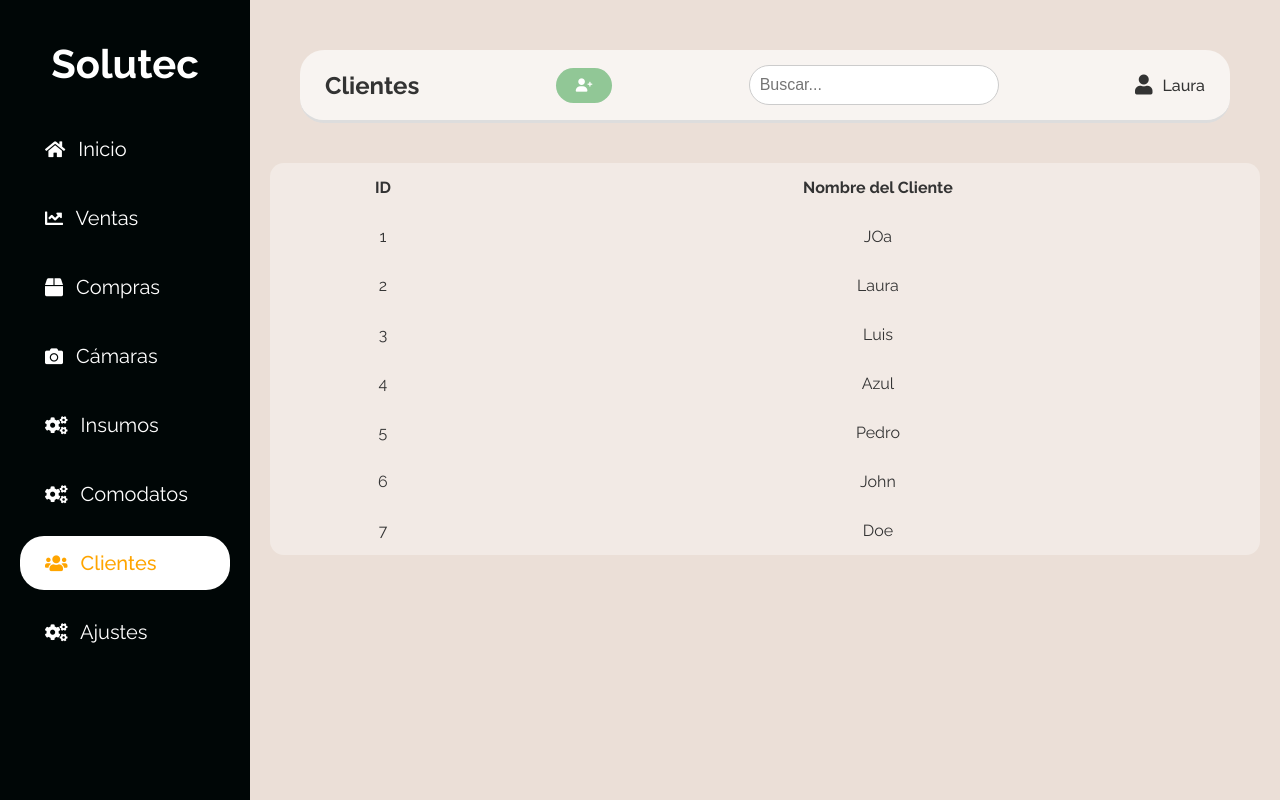
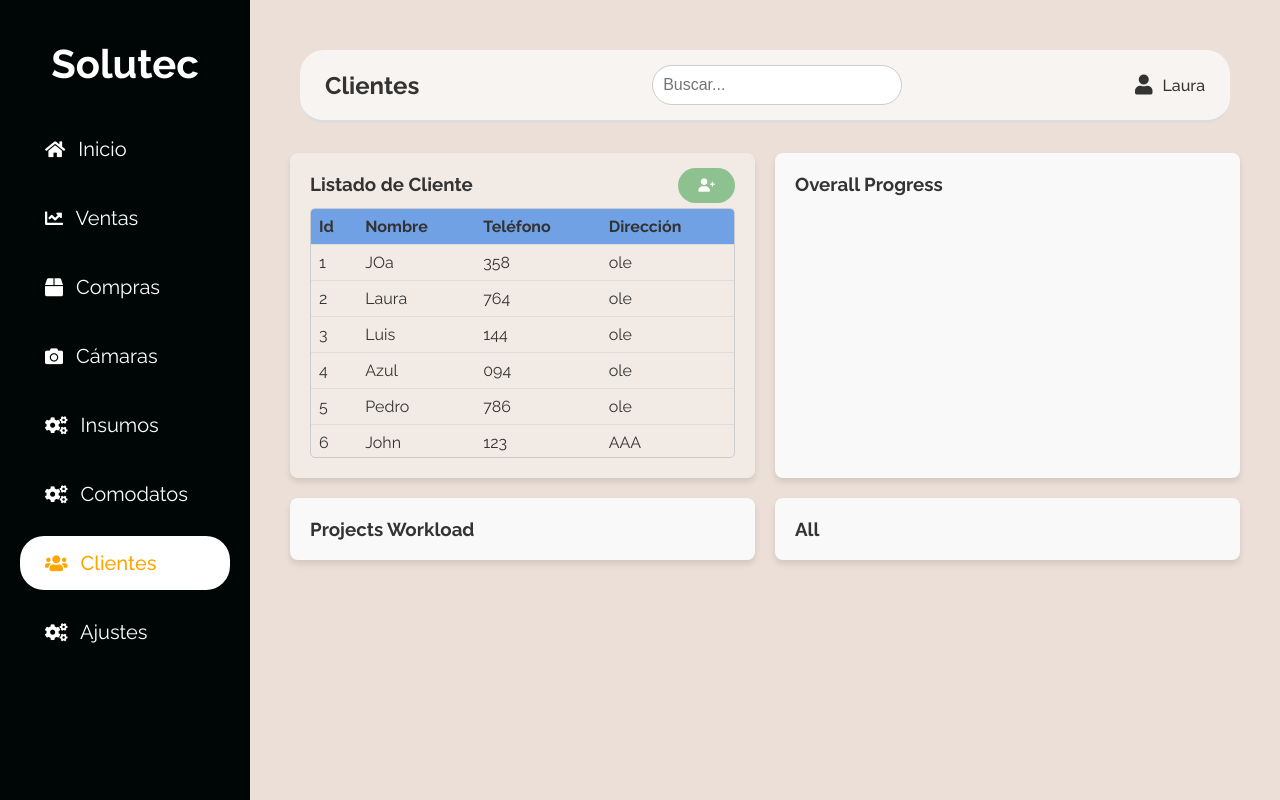
Before and after one commit to JoaquinBaldevenito/Proyecto-gestion, a Flask app: page /clientes in a window 1280 px wide. Run offline with Flask 3, Linux system fonts and the light colour scheme; some libraries are stand-ins or nearby versions.

Commit message:
Lista de Clientes

```diff
--- a/app/models.py
+++ b/app/models.py
@@ -4,6 +4,8 @@ class Cliente(db.Model):
     __tablename__ = 'clientes'
     id_cliente = db.Column(db.Integer, primary_key=True, autoincrement=True)
     nombre_cliente = db.Column(db.String(255), nullable=False)
+    telefono_cliente = db.Column(db.String(255), nullable=True)
+    direccion_cliente = db.Column(db.String(255), nullable=True)
 
 class Transaccion(db.Model):
     __tablename__ = 'transacciones'
--- a/app/routes.py
+++ b/app/routes.py
@@ -13,13 +13,28 @@ def clientes():
     clientes = Cliente.query.all()
     return render_template('clientes.html', clientes=clientes)
 
-@bp.route('/clientes/add', methods=['POST'])
+@bp.route('/add_cliente', methods=['POST'])
 def add_cliente():
     data = request.get_json()
     nombre_cliente = data.get('nombre_cliente')
-    if nombre_cliente:
-        nuevo_cliente = Cliente(nombre_cliente=nombre_cliente)
-        db.session.add(nuevo_cliente)
-        db.session.commit()
-        return jsonify({'id_cliente': nuevo_cliente.id_cliente, 'nombre_cliente': nuevo_cliente.nombre_cliente}), 201
-    return jsonify({'error': 'Nombre requerido'}), 400
+    telefono_cliente = data.get('telefono_cliente', '-')  # Valor por defecto es un guion
+    direccion_cliente = data.get('direccion_cliente', '-')  # Valor por defecto es un guion
+
+    # Validación de nombre_cliente
+    if not nombre_cliente:
+        return jsonify({'error': 'Nombre del cliente es requerido'}), 400
+
+    # Crear el cliente y agregarlo a la base de datos
+    cliente = Cliente(nombre_cliente=nombre_cliente, telefono_cliente=telefono_cliente, direccion_cliente=direccion_cliente)
+    db.session.add(cliente)
+    db.session.commit()
+
+    # Obtener el ID del cliente generado por la base de datos
+    new_cliente = {
+        'id_cliente': cliente.id_cliente,  # Usamos el ID generado por la base de datos
+        'nombre_cliente': cliente.nombre_cliente,
+        'telefono_cliente': cliente.telefono_cliente,
+        'direccion_cliente': cliente.direccion_cliente
+    }
+
+    return jsonify(new_cliente), 201
--- a/app/static/css/clientes.css
+++ b/app/static/css/clientes.css
@@ -41,6 +76,8 @@
     border: none;
     border-radius: 25px;
     cursor: pointer;
+    position: relative;
+    top: -5px;
 }
 
 .btn h {
@@ -51,36 +88,67 @@
     background-color: #45a049;
 }
 
-/* Tabla */
-.table {
-    width: 100%;
-    border-collapse: collapse; /* Los bordes de las celdas se colapsan */
-    margin: 40px auto;
-    text-align: center;
-    border-radius: 14px; /* Redondear las esquinas de la tabla */
-    overflow: hidden;
-
-}
-
-.table th, .table td {
-    padding: 15px 20px;
-    text-align: center;
-}
-
-/* Fondo alterno para las filas */
-.table tr:nth-child(odd) {
-    background-color: rgba(255, 255, 255, 0.34); /* Opacidad para las filas impares */
-}
-
-.table tr:nth-child(even) {
-    background-color: rgba(255, 255, 255, 0.34); /* Opacidad para las filas pares */
-}
-
-/* Encabezado */
-.table th {
-}
-
 /* Clase activa para elementos */
 .active {
     background-color: rgba(255, 255, 255, 0.2); /* Destacar el item activo */
 }
+
+.dashboard {
+    display: grid;
+    grid-template-columns: 1fr 1fr;
+    gap: 20px;
+    margin: 20px;
+  }
+
+  .top-controls {
+    display: flex;
+    justify-content: space-between;
+  }
+
+  .table-container {
+    max-height: 250px; /* Ajusta según el tamaño de las filas */
+    overflow-y: auto; /* Habilita el scroll vertical */
+    border: 1px solid #ccc; /* Opcional: para destacar el contenedor */
+
+    border-radius: 5px;
+  }
+
+  .summary-box {
+    grid-column: 0 / -1; /* Ocupa todo el ancho */
+    background: rgba(255, 255, 255, 0.34);
+    border-radius: 8px;
+    padding: 20px;
+    box-shadow: 0 4px 6px rgba(0, 0, 0, 0.1);
+  }
+
+  .summary-box table {
+    width: 100%;
+    border-collapse: collapse;
+  }
+
+  .summary-box tbody{
+    overflow: auto;
+  }
+
+  .summary-box table th,
+  .summary-box table td {
+    text-align: left;
+    padding: 8px;
+    border-bottom: 1px solid #ddd;
+  }
+
+  .summary-box thead {
+    position: sticky;
+    top: 0;
+    background-color: #70A1E5;
+    border-bottom: 1px solid #ddd;
+  }
+
+  .overall-progress,
+  .projects-workload,
+  .details-box {
+    background: #f9f9f9;
+    border-radius: 8px;
+    padding: 20px;
+    box-shadow: 0 4px 6px rgba(0, 0, 0, 0.1);
+  }
--- a/app/templates/clientes.html
+++ b/app/templates/clientes.html
@@ -10,13 +10,19 @@
 
 {% block top %}
 
+
+{% endblock %}
+
+{% block content %}
+<div class="dashboard">
+    <!-- Fila 1: Encabezado -->
+    <div class="summary-box">
         <div class="top-controls">
+            <h3>Listado de Cliente</h3>
             <button id="add-client-btn" class="btn">
                 <i class="fa-solid fa-user-plus"></i>
             </button>
-
         </div>
-
         <!-- Modal -->
         <div id="add-client-modal" class="modal">
             <div class="modal-content">
@@ -25,19 +31,22 @@
                 <form id="add-client-form">
                     <label for="nombre_cliente">Nombre del Cliente:</label>
                     <input type="text" id="nombre_cliente" name="nombre_cliente" required>
+                    <label for="telefono_cliente">Teléfono (Opcional):</label>
+                    <input type="text" id="telefono_cliente" name="telefono_cliente">
+                    <label for="direccion_cliente">Dirección (Opcional):</label>
+                    <input type="text" id="direccion_cliente" name="direccion_cliente">
                     <button type="submit" class="btn">Guardar</button>
                 </form>
             </div>
         </div>
-
-{% endblock %}
-
-{% block content %}
-<table class="table">
+        <div class="table-container">
+            <table>
               <thead>
                 <tr>
-            <th>ID</th>
-            <th>Nombre del Cliente</th>
+                  <th>Id</th>
+                  <th>Nombre</th>
+                  <th>Teléfono</th>
+                  <th>Dirección</th>
                 </tr>
               </thead>
               <tbody id="clientes-list">
@@ -45,10 +54,28 @@
                 <tr>
                   <td>{{ cliente.id_cliente }}</td>
                   <td>{{ cliente.nombre_cliente }}</td>
+                  <td>{{ cliente.telefono_cliente or '-' }}</td>
+                  <td>{{ cliente.direccion_cliente or '-' }}</td>
                 </tr>
                 {% endfor %}
               </tbody>
             </table>
+        </div>
+    </div>
+
+    <!-- Fila 2: Progreso general y carga de proyectos -->
+    <div class="overall-progress">
+      <h3>Overall Progress</h3>
+    </div>
+    <div class="projects-workload">
+      <h3>Projects Workload</h3>
+    </div>
+    <!-- Fila 3: Detalles -->
+    <div class="details-box">
+      <h3>All</h3>
+    </div>
+  </div>
+
 {% endblock %}
 
 
@@ -67,19 +94,26 @@
     document.getElementById('add-client-form').onsubmit = async function (e) {
         e.preventDefault();
         const nombre_cliente = document.getElementById('nombre_cliente').value;
+        const telefono_cliente = document.getElementById('telefono_cliente').value || '-';  // Si no hay teléfono, usar guion
+        const direccion_cliente = document.getElementById('direccion_cliente').value || '-';  // Si no hay dirección, usar guion
 
         try {
             const response = await fetch('{{ url_for("main.add_cliente") }}', {
                 method: 'POST',
                 headers: { 'Content-Type': 'application/json' },
-                body: JSON.stringify({ nombre_cliente }),
+                body: JSON.stringify({ nombre_cliente, telefono_cliente, direccion_cliente }),
             });
 
             if (response.ok) {
                 const newCliente = await response.json();
                 const tbody = document.getElementById('clientes-list');
                 const row = document.createElement('tr');
-                row.innerHTML = `<td>${newCliente.id_cliente}</td><td>${newCliente.nombre_cliente}</td>`;
+                row.innerHTML = `
+                    <td>${newCliente.id_cliente}</td>
+                    <td>${newCliente.nombre_cliente}</td>
+                    <td>${newCliente.telefono_cliente || '-'}</td>
+                    <td>${newCliente.direccion_cliente || '-'}</td>
+                `;
                 tbody.appendChild(row);
                 modal.style.display = 'none';
             } else {
@@ -89,5 +123,7 @@
             console.error(error);
         }
     };
+
+
 </script>
 {% endblock %}
```
Also changed, not shown: other parts of app/static/css/clientes.css (+40 -5 lines), instance/dataBase.db. Lines whose indentation alone changed are shown as unchanged.
